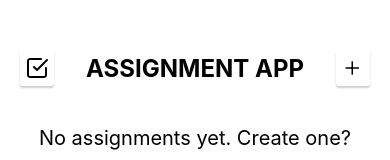
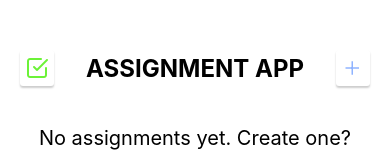
Before and after one commit to rgacorda/AssignmentApplication, a React Native app: screen / in a window 390 px wide. Shown: the top 160 px of the page. Built offline with nearby package versions, Linux system fonts and the light colour scheme.

Commit message:
llllllllllllllllaaaaaaaaaaaasssssssssssssttttttttt

```diff
--- a/App.js
+++ b/App.js
@@ -96,7 +96,7 @@ export default function App() {
             }}
             onPress={() => {setShowCompletedModal(true)}}
           >
-            <Feather name="check-square" size={24} color="black" />
+            <Feather name="check-square" size={24} color="#6bf236" />
           </TouchableOpacity>
 
           <Text style={{ fontWeight:'bold', fontSize:24, }}>ASSIGNMENT APP</Text>
@@ -115,7 +115,7 @@ export default function App() {
             onPress={() => {setShowModal(true)}}
 
           >
-            <Ionicons name="add-outline" size={24} color="black" />
+            <Ionicons name="add-outline" size={24} color="#8fb3ff" />
           </TouchableOpacity>
           {/* <Text>{assignment.length.toString()}</Text> */}
         </View>
--- a/components/AddAssignmentModal.js
+++ b/components/AddAssignmentModal.js
@@ -26,7 +26,7 @@ export default function AddAssignmentModal( { setShowCompletedModal, showModal,
                 padding: 10,
                 marginHorizontal: 20,
                 marginVertical: 10,
-                backgroundColor: 'white',
+                backgroundColor: '#ebf1ff',
               }}
               placeholder='Title'
               value={newAssignment.title.toString()}
@@ -44,7 +44,7 @@ export default function AddAssignmentModal( { setShowCompletedModal, showModal,
                 padding: 10,
                 marginHorizontal: 20,
                 marginVertical: 10,
-                backgroundColor: 'white',
+                backgroundColor: '#ebf1ff',
               }}
               placeholder='Description'
               value={newAssignment.description.toString()}
@@ -73,7 +73,7 @@ export default function AddAssignmentModal( { setShowCompletedModal, showModal,
                 padding: 10,
                 width: 100,
                 borderRadius: 3,
-                backgroundColor: 'white', // Add a background color for the shadow to be visible
+                backgroundColor: '#6bf236', // Add a background color for the shadow to be visible
                 shadowColor: 'black', // Shadow color for iOS
                 shadowOffset: { width: 0, height: 2 }, // Shadow offset for iOS
                 shadowOpacity: 0.2, // Shadow opacity for iOS
@@ -81,7 +81,7 @@ export default function AddAssignmentModal( { setShowCompletedModal, showModal,
                 elevation: 2, // For Android
               }}
             >
-              <Text style={{ textAlign: 'center' }}>Add</Text>
+              <Text style={{ textAlign: 'center', color: '#fff', fontWeight: 'bold' }}>Add</Text>
             </View>
             </TouchableOpacity>
             <TouchableOpacity onPress={() => {
--- a/components/CompletedAssignmentsModal.js
+++ b/components/CompletedAssignmentsModal.js
@@ -47,7 +47,7 @@ export default function CompletedAssignmentsModal( { updateAssignment, deleteAss
             }}
             onPress={() => {setShowModal(true)}}
           >
-            <Ionicons name="add-outline" size={24} color="black" />
+            <Ionicons name="add-outline" size={24} color="#8fb3ff" />
           </TouchableOpacity>
           {/* <Text>{assignment.length.toString()}</Text> */}
         </View>
```
